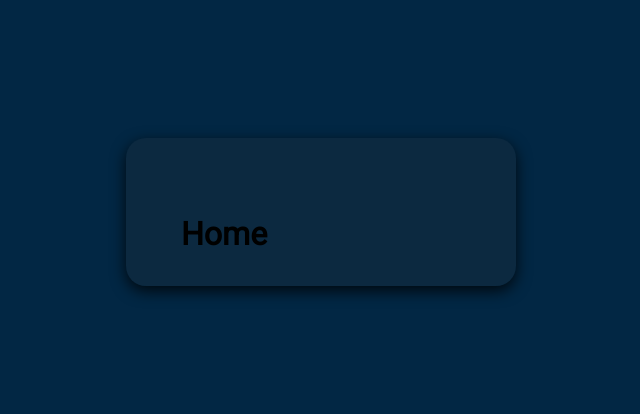
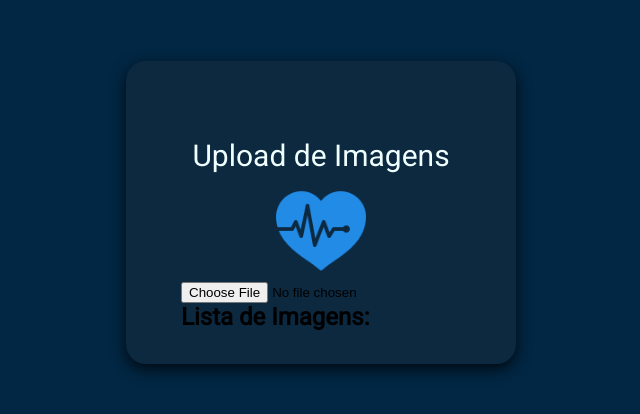
Before and after one commit to DevCarmona/Tela-Login-React, a React (Create React App) app in the folder login-v2/: page / in a window 1280 px wide. Shown: the part 188-602 px from the top of the page, without its empty margins (319-959 px from the left). Built offline with nearby package versions, Linux system fonts and the light colour scheme; a web font is replaced by a local one.

Commit message:
Update index.jsx

```diff
--- a/login-v2/src/pages/Home/index.jsx
+++ b/login-v2/src/pages/Home/index.jsx
@@ -1,12 +1,76 @@
 
-
+import { useState } from "react";
 import { LayoutComponents } from "../../components/layoutComponents";
 
+import mediScan from "../../assets/MediscanCor.png"
+
 export const Home = () => {
+  //  State to store the images
+  //  Estado para armazenaras imagens
+  const[images, setImages] = useState([]);
+
+  //  Function to handle image upload
+  //  Função para lidar com o upload de imagens
+  const handleImageUpload = (e) => {
+    const file = e.target.files[0];
+    const reader = new FileReader();
+
+    reader.onloadend = () => {
+      setImages([...images, reader.result]);
+    };
+
+    if(file) {
+      reader.readAsDataURL(file);
+    }
+  };
+
+  //  Function to remove an image from the list
+  //  Função para remover uma imagem da lista
+  const handleRemoveImage = (index) => {
+    const updatedImages = [...images];
+    updatedImages.splice(index, 1);
+    setImages(updatedImages);
+  }
 
   return (
     <LayoutComponents>
-      <h1>Home</h1>
+      <form className="home-form">
+        <span className="login-form-title">Upload de Imagens</span>
+        <span className="login-form-title">
+          <img src={mediScan} alt=""/>
+        </span>
+        <div className="image-form">
+
+          {/* Input to do image upload */}
+          <div className="image-upload-form">
+            <input
+              type="file"
+              accept="image/*"
+              onChange={handleImageUpload}
+            />
+          </div>
+
+          {/* Image list*/}
+          <div className="image-list-form">
+            <h2>Lista de Imagens:</h2>
+            <ul>
+              {images.map((image, index) => (
+                <li key={index}>
+                  <img
+                    src={image}
+                    alt={`Image ${index}`}
+                    style={{maxWidth: "200px", maxHeight: "200px"}}
+                  />
+                  <button onClick={() => handleRemoveImage(index)}>Remover</button>
+                </li>
+              ))}
+            </ul>
+          </div>
+        </div>
+
+      </form>
     </LayoutComponents>
   );
 };
+
+export default Home;
```
